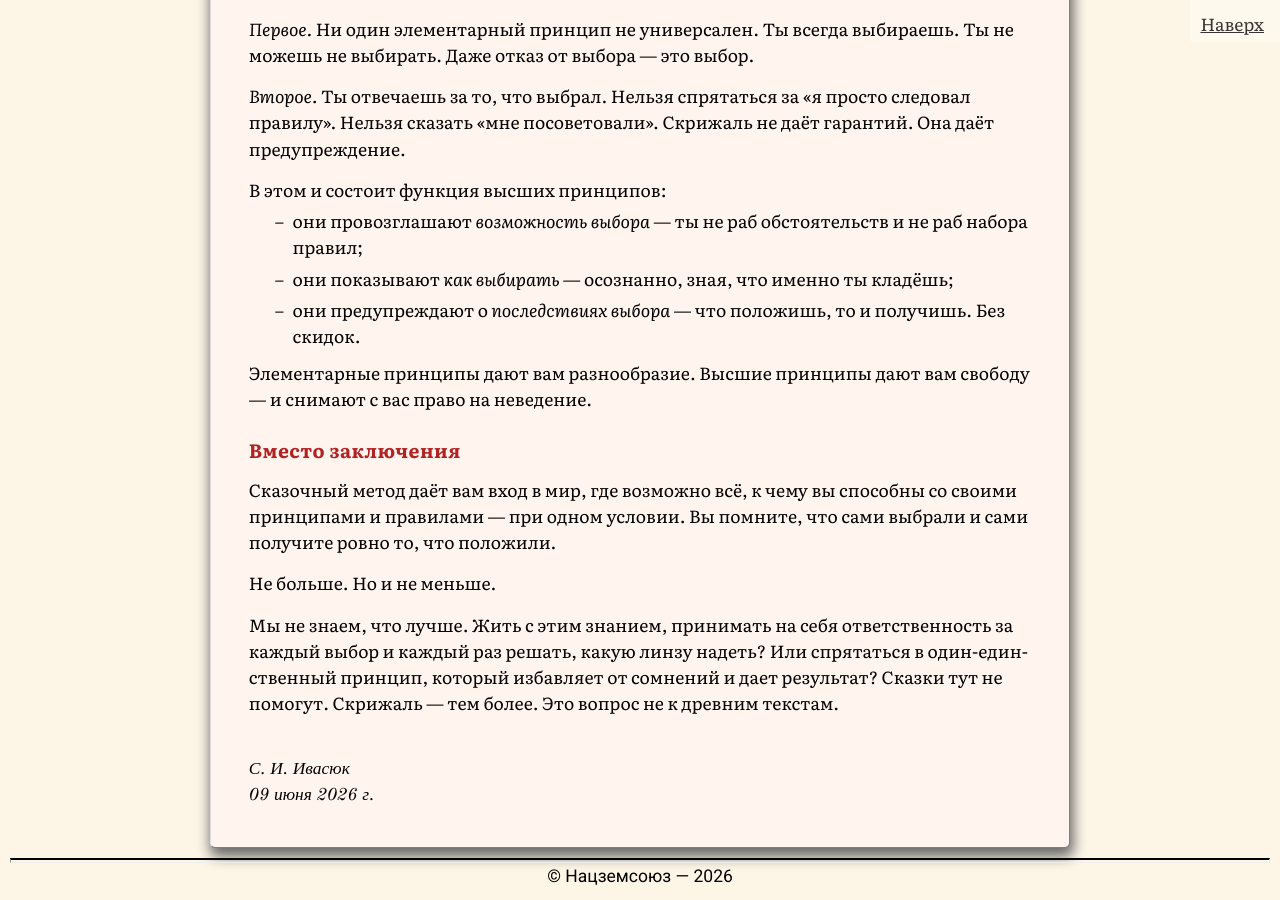
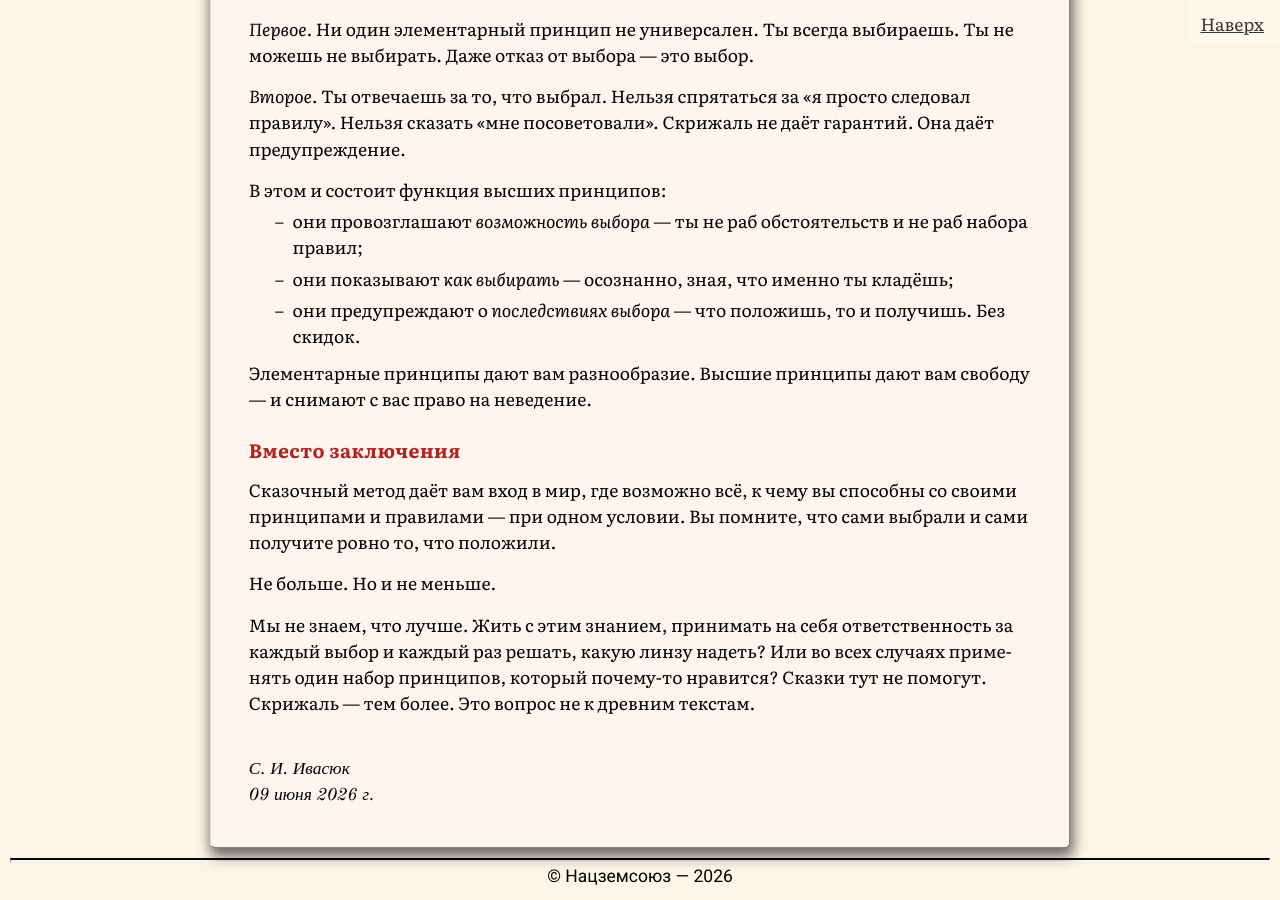
Before and after one commit to SergSi/land-use-art, a Jekyll site: the page built from _posts/2026-06-09-skaz.md, in a window 1280 px wide and 900 px high, scrolled down 4766 px. Built offline with Jekyll 4.4.1, drawn with Linux system fonts in a browser that asks for light colours; some web fonts are replaced.

Commit message:
Update 2026-06-09-skaz.md

```diff
--- a/_posts/2026-06-09-skaz.md
+++ b/_posts/2026-06-09-skaz.md
@@ -109,4 +109,4 @@ class: analitika
 
 Не больше. Но и не меньше.
 
-Мы не знаем, что лучше. Жить с этим знанием, принимать на себя ответственность за каждый выбор и каждый раз решать, какую линзу надеть? Или спрятаться в один-единственный принцип, который избавляет от сомнений и дает результат? Сказки тут не помогут. Скрижаль — тем более. Это вопрос не к древним текстам.
+Мы не знаем, что лучше. Жить с этим знанием, принимать на себя ответственность за каждый выбор и каждый раз решать, какую линзу надеть? Или во всех случаях применять один набор принципов, который почему-то нравится? Сказки тут не помогут. Скрижаль — тем более. Это вопрос не к древним текстам.
```
